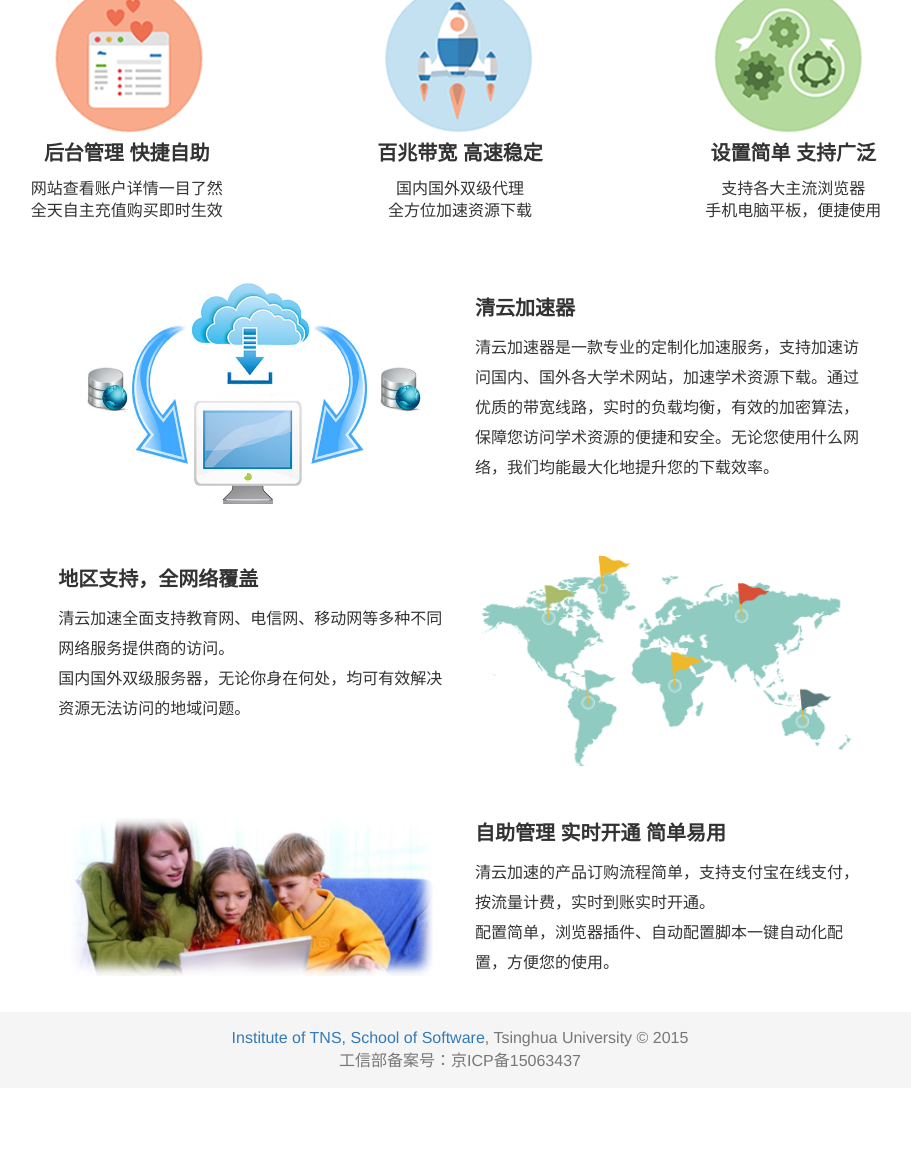
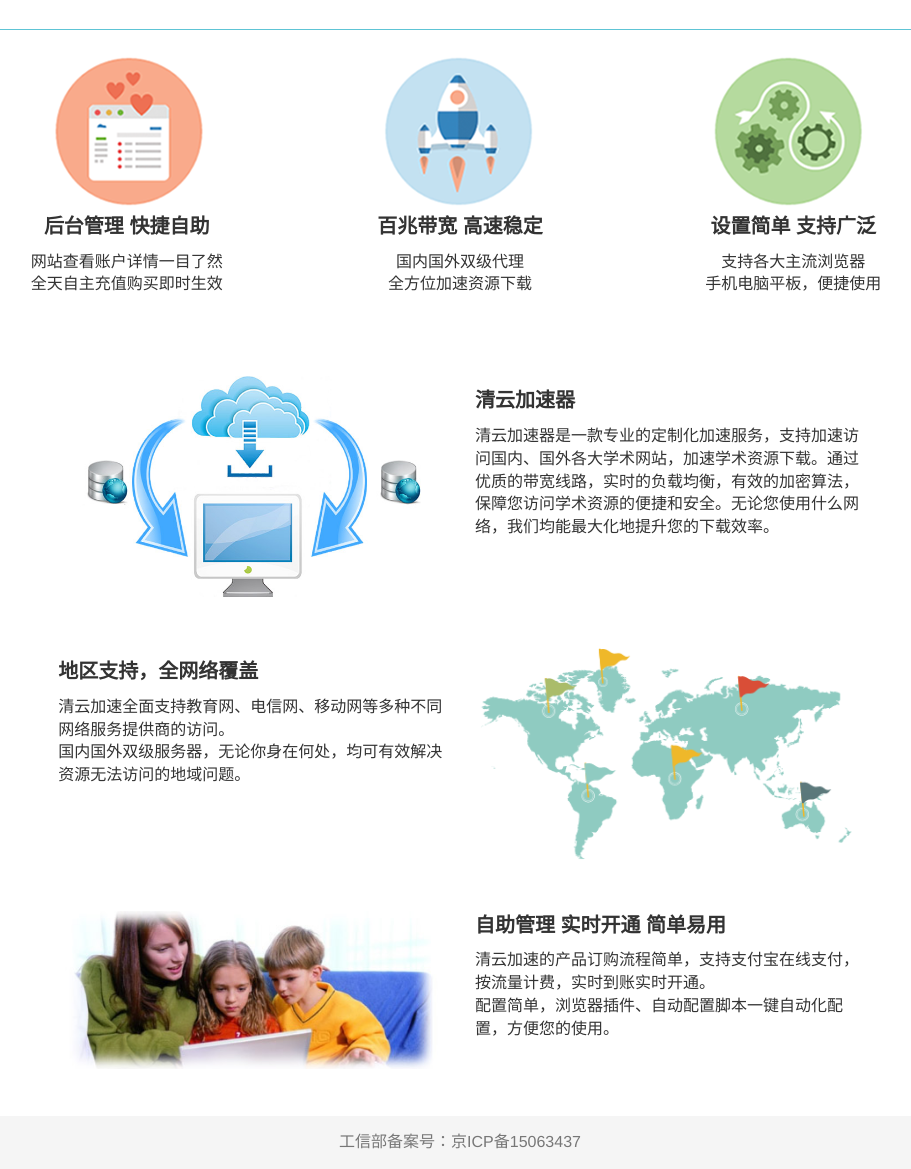
Before and after one commit to flyz1360/scholarcloud, a Django app: template templates/index.html in a window 1280 px wide. Shown: the part 391-1560 px from the top of the page, without its empty margins (180-1091 px from the left). Before the commit the page ends 1459 px from the top, so only its background shows below. Run offline with Django 3.2, Linux system fonts and the light colour scheme; the template is opened without the code that fills it, so the values that code supplies are empty; parts of the project's set-up code (start-up, migrations or seed data) failed here and were passed over; some libraries are stand-ins or nearby versions.

Commit message:
update index

```diff
--- a/djangowebsite/urls.py
+++ b/djangowebsite/urls.py
@@ -15,14 +15,12 @@ Including another URLconf
 """
 from django.conf.urls import *
 from django.contrib import admin
+
 admin.autodiscover()
 
 
-urlpatterns = patterns('thuproxy.views',
+urlpatterns = patterns('thuproxy.base_views',
                        ('^$', 'index'),
-                       ('^register/$', 'register'),
-                       ('^login/$', 'login'),
-                       ('^logout/$', 'user_logout'),
                        ('^homepage/$', 'homepage'),
                        ('^guide/$', 'guide'),
                        ('^pay/$', 'pay'),
@@ -31,3 +29,9 @@ urlpatterns = patterns('thuproxy.views',
                        ('^accoutTypes/$', 'accoutTypes'),
                        (r'^admin/', include(admin.site.urls)),
 )
+
+urlpatterns += patterns('thuproxy.user_views',
+                        ('^register/$', 'register'),
+                        ('^login/$', 'login'),
+                        ('^logout/$', 'user_logout'),
+)
--- a/static/css/index.css
+++ b/static/css/index.css
@@ -32,7 +32,7 @@
     margin-right: auto;
 }
 
-.intro .container {
+.intro-detail .container {
     width: 1000px;
     margin-left: auto;
     margin-right: auto;
--- a/templates/accoutTypes.html
+++ b/templates/accoutTypes.html
@@ -10,7 +10,7 @@
                 <tr><th>2</th><td>初级用户</td><td>5元</td><td>1GB</td></tr>
                 <tr><th>3</th><td>普通用户</td><td>10元</td><td>10GB</td></tr>
                 <tr><th>4</th><td>进阶用户</td><td>20元</td><td>25GB</td></tr>
-                <tr><th>5</th><td>VIP用户</td><td>50元</td><td>不限</td></tr>
+                <tr><th>5</th><td>VIP用户</td><td>50元</td><td>100GB</td></tr>
             </tbody>
         </table>
     </div>
--- a/templates/base.html
+++ b/templates/base.html
@@ -60,13 +60,14 @@
         </div>
 
         <div id="navbar" class="navbar-collapse collapse">
-            <ul class="nav navbar-nav navbar-middle" style="width: 40%">
-                <li {% if pageName == "homepage" %}class="active"{% endif %} style="width: 50%"><a href="/homepage">账户管理</a></li>
+            <ul class="nav navbar-nav navbar-middle" style="width: 45%">
+                <li {% if pageName == "homepage" %}class="active"{% endif %} style="width: 25%"><a href="/homepage">账户管理</a></li>
 {#                <li {% if pageName == "guide" %}class="active"{% endif %} style="width: 33%"><a href="/guide">配置说明</a></li>#}
-                <li {% if pageName == "accoutTypes" %}class="active"{% endif %} style="width: 50%"><a href="/accoutTypes">商品列表</a></li>
+                <li {% if pageName == "accoutTypes" %}class="active"{% endif %} style="width: 25%"><a href="/accoutTypes">商品列表</a></li>
+                <li {% if pageName == "accoutTypes" %}class="active"{% endif %} style="width: 50%"><a href="thucloud.com">云计算教学实验平台</a></li>
             </ul>
 
-            <ul class="nav navbar-nav navbar-right"  style="width: 20%">
+            <ul class="nav navbar-nav navbar-right"  style="width: 15%">
                 {% if userLoginSuccess == True %}
                     <li id="fat-menu" class="dropdown">
                       <a id="drop3" href="#" class="dropdown-toggle" data-toggle="dropdown" role="button" aria-haspopup="true" aria-expanded="false">
@@ -79,9 +80,9 @@
                       </ul>
                     </li>
                 {% else %}
-                    <li style="width: 30%"><p></p></li>
-                    <li style="width: 30%"><a href="/login">登录</a></li>
-                    <li style="width: 30%"><a href="/register">注册</a></li>
+                    <li style="width: 20%"><p></p></li>
+                    <li style="width: 40%"><a href="/login">登录</a></li>
+                    <li style="width: 40%"><a href="/register">注册</a></li>
                 {% endif %}
             </ul>
         </div><!--/.nav-collapse -->
@@ -102,7 +103,8 @@
     {% block footer %}
         <footer class="footer">
             <div class="container">
-                <p class="text-muted"><a target="_blank" href="http://tns.thss.tsinghua.edu.cn/">Institute of TNS, School of Software</a>, Tsinghua University &copy; 2015<br>
+                <p class="text-muted">
+{#                    <a target="_blank" href="http://tns.thss.tsinghua.edu.cn/">Institute of TNS, School of Software</a>, Tsinghua University &copy; 2015<br>#}
                     工信部备案号：京ICP备15063437
                 </p>
 
--- a/templates/index.html
+++ b/templates/index.html
@@ -7,7 +7,7 @@
     {% if user == None %}
         <div class="unlogged container">
             <div class="index-img">
-                <img src="/static/imgs/pic2.jpg" >
+                <img src="/static/imgs/pic1.jpg" >
             </div>
 
             <div class="login">
@@ -45,19 +45,20 @@
             <img class="img-center" src="/static/imgs/intro1.png">
             <div class="intro-center container">
                 <div class="row">
-                    <div class="col-md-4"><strong>后台管理 快捷自助</strong><p>网站查看账户详情一目了然<br>全天自主充值购买即时生效</p></div>
-                    <div class="col-md-4"><strong>百兆带宽 高速稳定</strong><p>国内国外双级代理<br>全方位加速资源下载</p></div>
-                    <div class="col-md-4"><strong>设置简单 支持广泛</strong><p>支持各大主流浏览器<br>手机电脑平板，便捷使用</p></div>
+                    <div class="col-xs-4"><strong>后台管理 快捷自助</strong><p>网站查看账户详情一目了然<br>全天自主充值购买即时生效</p></div>
+                    <div class="col-xs-4"><strong>百兆带宽 高速稳定</strong><p>国内国外双级代理<br>全方位加速资源下载</p></div>
+                    <div class="col-xs-4"><strong>设置简单 支持广泛</strong><p>支持各大主流浏览器<br>手机电脑平板，便捷使用</p></div>
                 </div>
 
             </div>
         </div>
+        </div>
         <div class="intro-detail">
             <div class="intro-detail container">
                 <div class="intro-left row">
-                    <div class="col-md-1"></div>
-                    <img class="img-center col-md-5" src="/static/imgs/intro2.jpg">
-                    <div class="col-md-5 " style="margin-top: 10px; ">
+                    <div class="col-xs-1"></div>
+                    <img class="img-center col-xs-5" src="/static/imgs/intro2.jpg">
+                    <div class="col-xs-5 " style="margin-top: 10px; ">
                         <strong>清云加速器</strong>
                         <p>清云加速器是一款专业的定制化加速服务，支持加速访问国内、国外各大学术网站，加速学术资源下载。通过优质的带宽线路，实时的负载均衡，有效的加密算法，保障您访问学术资源的便捷和安全。无论您使用什么网络，我们均能最大化地提升您的下载效率。
                         </p>
@@ -69,24 +70,24 @@
         <div class="intro-detail">
             <div class="intro-detail container">
                 <div class="intro-right row">
-                    <div class="col-md-1"></div>
+                    <div class="col-xs-1"></div>
 
-                    <div class="col-md-5 " style="margin-top: 10px; ">
+                    <div class="col-xs-5 " style="margin-top: 10px; ">
                         <strong>地区支持，全网络覆盖</strong>
                         <p>清云加速全面支持教育网、电信网、移动网等多种不同网络服务提供商的访问。<br>
                             国内国外双级服务器，无论你身在何处，均可有效解决资源无法访问的地域问题。
                         </p>
                     </div>
-                    <img class="img-center col-md-5" src="/static/imgs/intro3.png">
+                    <img class="img-center col-xs-5" src="/static/imgs/intro3.png">
                 </div>
             </div>
         </div>
         <div class="intro-detail">
             <div class="intro-detail container">
                 <div class="intro-left row">
-                    <div class="col-md-1"></div>
-                    <img class="img-center col-md-5" src="/static/imgs/intro4.jpg">
-                    <div class="col-md-5 " style="margin-top: 0px; ">
+                    <div class="col-xs-1"></div>
+                    <img class="img-center col-xs-5" src="/static/imgs/intro4.jpg">
+                    <div class="col-xs-5 " style="margin-top: 0px; ">
                         <strong>自助管理 实时开通 简单易用</strong>
                         <p>清云加速的产品订购流程简单，支持支付宝在线支付，按流量计费，实时到账实时开通。<br>
                             配置简单，浏览器插件、自动配置脚本一键自动化配置，方便您的使用。
--- a/thuproxy/models.py
+++ b/thuproxy/models.py
@@ -10,5 +10,6 @@ class ProxyAccount(models.Model):
     user = models.ForeignKey(User)
     type = models.IntegerField()
     paydate = models.DateField(blank=True, null=True)
-    month = models.IntegerField()
+    expired_date = models.DateField(blank=True, null=True)
     port = models.IntegerField()
+    traffic = models.FloatField()
```
Also changed, not shown: djangowebsite/settings.py (+7 -1 lines), thuproxy/base_views.py (renamed from thuproxy/views.py, +0 -51 lines), thuproxy/proxy_accout_views.py (added, +12 -0 lines), thuproxy/user_views.py (added, +62 -0 lines), static/imgs/pic1.jpg (added), static/imgs/pic2.jpg (deleted), 1 other file.
